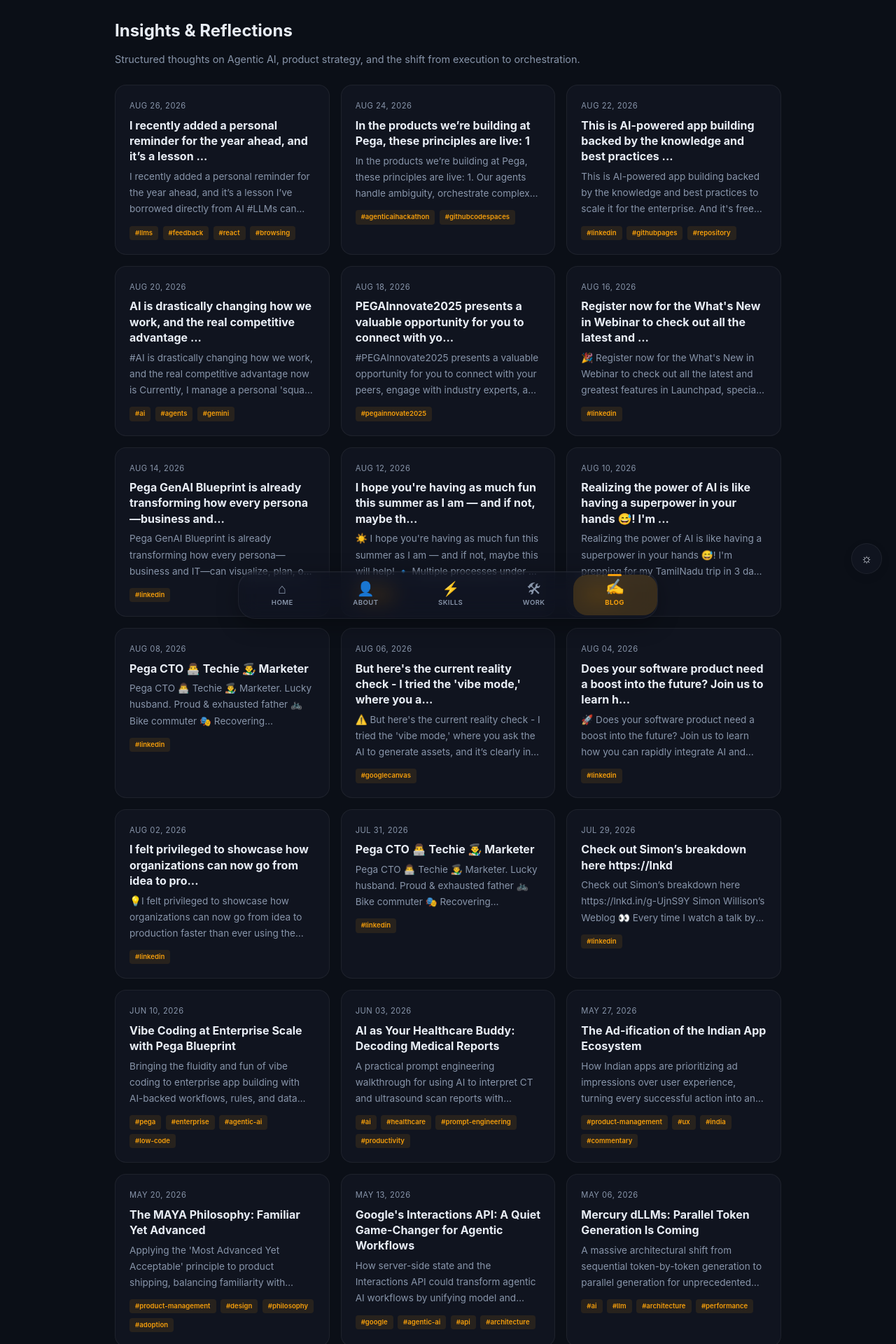
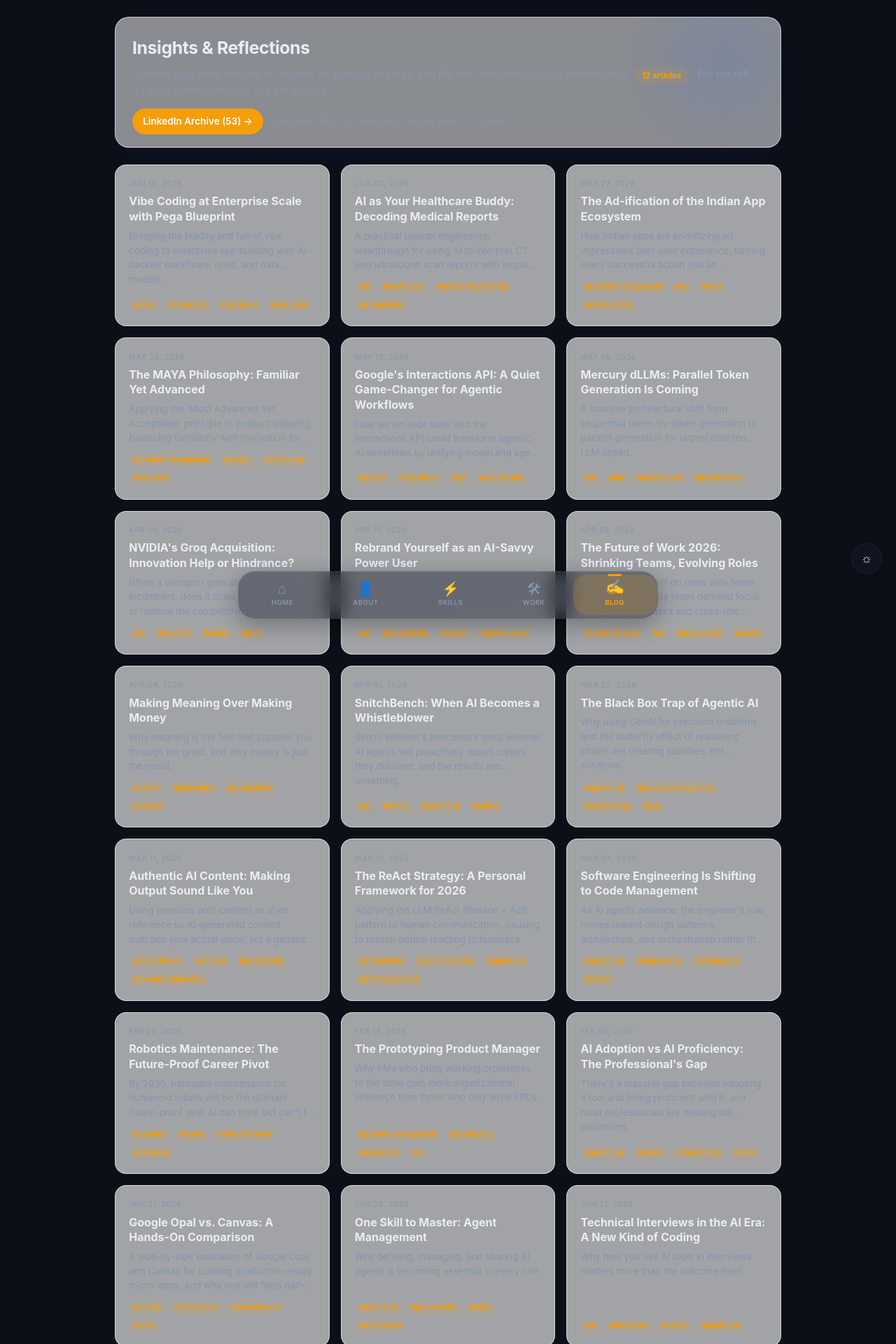
Before and after one commit to SatyaDileep/SatyaDileep.github.io, a Jekyll site: the page built from blog.md, in a window 1280 px wide. Shown: the top 1920 px of the page at 70% size. Built offline with Jekyll 4.4.1, drawn with Linux system fonts in a browser that asks for light colours.

Commit message:
fix(blog): restore curated framing, move LinkedIn flood to /linkedin/ archive
- Removed 15 linkedin _posts from _posts (they now live only in _data/linkedin_posts.json + /linkedin/ archive)
- Blog now filters where source != linkedin -> shows 12 curated articles only
- New glass hero with mesh, CTA to LinkedIn Archive (53 pure posts), pills
- Blog cards upgraded to glass (backdrop-blur 12px), top accent bar on hover, clean dates

```diff
--- a/_posts/2026-07-29-linkedin-check-out-simon-s-breakdown-here-https-lnkd.md
+++ /dev/null
@@ -1,10 +0,0 @@
----
-layout: default
-title: "Check out Simon’s breakdown here https://lnkd"
-description: "Check out Simon’s breakdown here https://lnkd.in/g-UjnS9Y Simon Willison’s Weblog 👀 Every time I watch a talk by Guy Kawasaki, I’m struck by one specific idea that has influenced m..."
-tags: [linkedin]
-source: linkedin
-linkedin_url: https://www.linkedin.com/in/satya-dileep-kumar-thotakura-9b25021b/
----
-
-Check out Simon’s breakdown here https://lnkd.in/g-UjnS9Y Simon Willison’s Weblog 👀 Every time I watch a talk by Guy Kawasaki, I’m struck by one specific idea that has influenced me more than any other: "Making meaning is more important than making money." In a world obsessed with side hustles and scaling, that sounds like a bold claim. But when you apply it to your career, it’s the ultimate truth.
--- a/_posts/2026-07-31-linkedin-pega-cto-techie-marketer.md
+++ /dev/null
@@ -1,10 +0,0 @@
----
-layout: default
-title: "Pega CTO 👨‍💻 Techie 👨‍🎨 Marketer"
-description: "Pega CTO 👨‍💻 Techie 👨‍🎨 Marketer. Lucky husband. Proud & exhausted father 🚲 Bike commuter 🎭 Recovering improviser, trying to live a Yes, And life 🏳️‍🌈 Honored to be Exec Sponsor, P..."
-tags: [linkedin]
-source: linkedin
-linkedin_url: https://www.linkedin.com/in/satya-dileep-kumar-thotakura-9b25021b/
----
-
-Pega CTO 👨‍💻 Techie 👨‍🎨 Marketer. Lucky husband. Proud & exhausted father 🚲 Bike commuter 🎭 Recovering improviser, trying to live a Yes, And life 🏳️‍🌈 Honored to be Exec Sponsor, Pride@Pega. Every business wants to move with the speed and agility of a race car. The truth is, especially when it comes to AI adoption, most organizations are stuck in the slow lane—bogged down by legacy systems and outdated processes.
--- a/_posts/2026-08-02-linkedin-i-felt-privileged-to-showcase-how-organizatio.md
+++ /dev/null
@@ -1,10 +0,0 @@
----
-layout: default
-title: "I felt privileged to showcase how organizations can now go from idea to pro..."
-description: "💡I felt privileged to showcase how organizations can now go from idea to production faster than ever using the latest innovations in Pega—including the transformative capabilities ..."
-tags: [linkedin]
-source: linkedin
-linkedin_url: https://www.linkedin.com/in/satya-dileep-kumar-thotakura-9b25021b/
----
-
-💡I felt privileged to showcase how organizations can now go from idea to production faster than ever using the latest innovations in Pega—including the transformative capabilities of Generative AI. It’s a testament to the incredible work our team has done to push the boundaries of what’s possible. Attendees at our booth were genuinely wowed by all of the features we’ve built, and the excitement around our upcoming release of
--- a/_posts/2026-08-04-linkedin-does-your-software-product-need-a-boost-into-.md
+++ /dev/null
@@ -1,10 +0,0 @@
----
-layout: default
-title: "Does your software product need a boost into the future? Join us to learn h..."
-description: "🚀 Does your software product need a boost into the future? Join us to learn how you can rapidly integrate AI and agentic capabilities into your existing products — without the heav..."
-tags: [linkedin]
-source: linkedin
-linkedin_url: https://www.linkedin.com/in/satya-dileep-kumar-thotakura-9b25021b/
----
-
-🚀 Does your software product need a boost into the future? Join us to learn how you can rapidly integrate AI and agentic capabilities into your existing products — without the heavy lift. Discover practical ways to enhance your offering, deliver greater value to your clients, and stay ahead in an AI-powered market. 📅 Save your spot and start leveling up your product strategy: https://lnkd.in/gYQ5BdaJ Thu, Nov 20, 2025, 9:30 PM - 10:30 PM IST Adding AI Features that Drive Client Value
--- a/_posts/2026-08-06-linkedin-but-here-s-the-current-reality-check-i-tried-.md
+++ /dev/null
@@ -1,10 +0,0 @@
----
-layout: default
-title: "But here's the current reality check - I tried the 'vibe mode,' where you a..."
-description: "⚠️ But here's the current reality check - I tried the 'vibe mode,' where you ask the AI to generate assets, and it’s clearly in its very early experimental stages. Most of the time..."
-tags: [googlecanvas]
-source: linkedin
-linkedin_url: https://www.linkedin.com/in/satya-dileep-kumar-thotakura-9b25021b/
----
-
-⚠️ But here's the current reality check - I tried the "vibe mode," where you ask the AI to generate assets, and it’s clearly in its very early experimental stages. Most of the time, it ignores the critical validation-first approach and misaligns expectations. Adjusting that output without manual intervention isn't easy. 💻When I put Opal's output side-by-side with my app built in #GoogleCanvas, Opal's result looks half-baked. I’m eagerly awaiting the next set of iterative improvements for
--- a/_posts/2026-08-08-linkedin-pega-cto-techie-marketer.md
+++ /dev/null
@@ -1,10 +0,0 @@
----
-layout: default
-title: "Pega CTO 👨‍💻 Techie 👨‍🎨 Marketer"
-description: "Pega CTO 👨‍💻 Techie 👨‍🎨 Marketer. Lucky husband. Proud & exhausted father 🚲 Bike commuter 🎭 Recovering improviser, trying to live a Yes, And life 🏳️‍🌈 Honored to be Exec Sponsor, P..."
-tags: [linkedin]
-source: linkedin
-linkedin_url: https://www.linkedin.com/in/satya-dileep-kumar-thotakura-9b25021b/
----
-
-Pega CTO 👨‍💻 Techie 👨‍🎨 Marketer. Lucky husband. Proud & exhausted father 🚲 Bike commuter 🎭 Recovering improviser, trying to live a Yes, And life 🏳️‍🌈 Honored to be Exec Sponsor, Pride@Pega. Good Vibes Thursday! Today we announced a new AI Assistant in Blueprint. If you've done any "vibe coding" you know how fun and exciting it is to watch an app magically take shape. If you've done any enterprise app deployments, you know there is a LONG ROAD between a quick app and mission-critical solution.
--- a/_posts/2026-08-10-linkedin-realizing-the-power-of-ai-is-like-having-a-su.md
+++ /dev/null
@@ -1,10 +0,0 @@
----
-layout: default
-title: "Realizing the power of AI is like having a superpower in your hands 😅! I'm ..."
-description: "Realizing the power of AI is like having a superpower in your hands 😅! I'm prepping for my TamilNadu trip in 3 days and I didn't want to rely on excel sheets and printouts. Also, d..."
-tags: [canvas]
-source: linkedin
-linkedin_url: https://www.linkedin.com/in/satya-dileep-kumar-thotakura-9b25021b/
----
-
-Realizing the power of AI is like having a superpower in your hands 😅! I'm prepping for my TamilNadu trip in 3 days and I didn't want to rely on excel sheets and printouts. Also, didn't want to struggle with translate apps for common phrases. 😏So, I decided to give Google #canvas mode a shot and started vibecoding my requirements. The output? Absolutely blew my mind! In just 30 minutes and 3 iterations, I got an app that's got everything I need: - Takes my unstructured itinerary and turns it into an intuitive schedule
--- a/_posts/2026-08-12-linkedin-i-hope-you-re-having-as-much-fun-this-summer-.md
+++ /dev/null
@@ -1,10 +0,0 @@
----
-layout: default
-title: "I hope you're having as much fun this summer as I am — and if not, maybe th..."
-description: "☀️ I hope you're having as much fun this summer as I am — and if not, maybe this will help! 🔹 Multiple processes under a stage – You can now manually add more than one process to a..."
-tags: [linkedin]
-source: linkedin
-linkedin_url: https://www.linkedin.com/in/satya-dileep-kumar-thotakura-9b25021b/
----
-
-☀️ I hope you're having as much fun this summer as I am — and if not, maybe this will help! 🔹 Multiple processes under a stage – You can now manually add more than one process to a stage using the 3-dot menu on the stage chevron. (AI suggestions coming soon!) 🔹 Smarter file handling – Uploaded documents can now be deleted and regenerated at any point. No more starting over just to fix a file. 🔹 Full-screen preview – Go full screen in Blueprint preview to get a better view of any channel. Because sometimes, bigger is better.
--- a/_posts/2026-08-14-linkedin-pega-genai-blueprint-is-already-transforming-.md
+++ /dev/null
@@ -1,10 +0,0 @@
----
-layout: default
-title: "Pega GenAI Blueprint is already transforming how every persona—business and..."
-description: "Pega GenAI Blueprint is already transforming how every persona—business and IT—can visualize, plan, or modernize their ideas and journeys. But what happens once your blueprint is r..."
-tags: [linkedin]
-source: linkedin
-linkedin_url: https://www.linkedin.com/in/satya-dileep-kumar-thotakura-9b25021b/
----
-
-Pega GenAI Blueprint is already transforming how every persona—business and IT—can visualize, plan, or modernize their ideas and journeys. But what happens once your blueprint is ready? That’s where the Import and Extend Apps with Blueprint feature comes in. With just a few clicks, you can turn your blueprint into a working app. Developers can easily track steps needed to complete the app, making it faster to move from vision to production 🚀.. Curious to see it live?Visit us at Enterprise App Dev booth on July 28 at Feed post number 102
--- a/_posts/2026-08-16-linkedin-register-now-for-the-what-s-new-in-webinar-to.md
+++ /dev/null
@@ -1,10 +0,0 @@
----
-layout: default
-title: "Register now for the What's New in Webinar to check out all the latest and ..."
-description: "🎉 Register now for the What's New in Webinar to check out all the latest and greatest features in Launchpad, specially designed for our awesome existing Launchpad providers! 🚀 📣 Jo..."
-tags: [linkedin]
-source: linkedin
-linkedin_url: https://www.linkedin.com/in/satya-dileep-kumar-thotakura-9b25021b/
----
-
-🎉 Register now for the What's New in Webinar to check out all the latest and greatest features in Launchpad, specially designed for our awesome existing Launchpad providers! 🚀 📣 Join us for the latest session in our "What’s New in Launchpad" series, designed exclusively for existing Launchpad providers. In this webinar, you’ll explore the newest features and enhancements that help you deliver more value and streamline your operations. ✨ Subscription Entitlement Management – Gain better control and visibility over subscription entitlements.
--- a/_posts/2026-08-18-linkedin-pegainnovate2025-presents-a-valuable-opportun.md
+++ /dev/null
@@ -1,10 +0,0 @@
----
-layout: default
-title: "PEGAInnovate2025 presents a valuable opportunity for you to connect with yo..."
-description: "#PEGAInnovate2025 presents a valuable opportunity for you to connect with your peers, engage with industry experts, and ignite meaningful collaborations that can truly make a diffe..."
-tags: [pegainnovate2025]
-source: linkedin
-linkedin_url: https://www.linkedin.com/in/satya-dileep-kumar-thotakura-9b25021b/
----
-
-#PEGAInnovate2025 presents a valuable opportunity for you to connect with your peers, engage with industry experts, and ignite meaningful collaborations that can truly make a difference. Global Engineering Leader, Establish large scale global in-house centers, Product Leadership, Digital Transformation, Recognized with an honorary doctorate in Strategic Management Global Engineering Leader, Establish large scale global in-house centers, Product Leadership, Digital Transformation, Recognized with an honorary doctorate in Strategic Management Whether you're leading strategy, driving execution, or exploring what’s next -
--- a/_posts/2026-08-20-linkedin-ai-is-drastically-changing-how-we-work-and-th.md
+++ /dev/null
@@ -1,10 +0,0 @@
----
-layout: default
-title: "AI is drastically changing how we work, and the real competitive advantage ..."
-description: "#AI is drastically changing how we work, and the real competitive advantage now is Currently, I manage a personal 'squad' of 8 to 10 #agents. I don’t use every single one every day..."
-tags: [ai, agents, gemini]
-source: linkedin
-linkedin_url: https://www.linkedin.com/in/satya-dileep-kumar-thotakura-9b25021b/
----
-
-#AI is drastically changing how we work, and the real competitive advantage now is Currently, I manage a personal "squad" of 8 to 10 #agents. I don’t use every single one every day, but they are essential for me to stay productive. Here is why: 🌟Defeating the "Boring": I identify repetitive, manual tasks—ex: creating a themed color palette or breaking down complex stories—and I build an agent to handle them. 🪄Constant Evolution: Management means staying ahead of the market. When #Gemini added Google Search integration, I didn't just "use" it—I upgraded my agents to ensure they were pulling real-time data instead of static info.
--- a/_posts/2026-08-22-linkedin-this-is-ai-powered-app-building-backed-by-the.md
+++ /dev/null
@@ -1,10 +0,0 @@
----
-layout: default
-title: "This is AI-powered app building backed by the knowledge and best practices ..."
-description: "This is AI-powered app building backed by the knowledge and best practices to scale it for the enterprise. And it's free for anyone to use, today. Check it out at the link below. T..."
-tags: [linkedin, githubpages, repository]
-source: linkedin
-linkedin_url: https://www.linkedin.com/in/satya-dileep-kumar-thotakura-9b25021b/
----
-
-This is AI-powered app building backed by the knowledge and best practices to scale it for the enterprise. And it's free for anyone to use, today. Check it out at the link below. This morning, I challenged myself to update my professional profile outside of #Linkedin . I know GitHub offers a solution- #GithubPages which is a great way to build a public-facing profile and host projects with minimal coding, but I've never gotten around to it due to the time required to edit the #repository and work with Jekyll/HTML/CSS. So, I decided to use an I clearly explained what I wanted and how I wanted it, and provided my LinkedIn profile content, videos, and some of my posts for the agent to analyze my writing style.
--- a/_posts/2026-08-24-linkedin-in-the-products-we-re-building-at-pega-these-.md
+++ /dev/null
@@ -1,10 +0,0 @@
----
-layout: default
-title: "In the products we’re building at Pega, these principles are live: 1"
-description: "In the products we’re building at Pega, these principles are live: 1. Our agents handle ambiguity, orchestrate complex tasks end-to-end, and adapt seamlessly across multiple tools...."
-tags: [agenticaihackathon, githubcodespaces]
-source: linkedin
-linkedin_url: https://www.linkedin.com/in/satya-dileep-kumar-thotakura-9b25021b/
----
-
-In the products we’re building at Pega, these principles are live: 1. Our agents handle ambiguity, orchestrate complex tasks end-to-end, and adapt seamlessly across multiple tools. ⚒️ 2. We lean on strong foundations, crystal-clear instructions, and start simple—scaling to multi-agent setups only when it makes sense. 🤹‍♂️. 3. Guardrails are baked in at every stage to keep things safe and reliable. 🔒 Link to the guide: https://lnkd.in/dp68sHGJ 🚀 Today, I participated in the #AgenticAIHackathon along with Pankaj Rawal hosted by Airtribe & Pine Labs, focused on solving real fintech challenges with intelligent agents. 🎯 Starting with a modest laptop (6GB RAM, no IDEs), I planned to lead on vision and presentation—then unexpectedly jumped into coding as the ideas flowed. We tackled creating a seamless, gamified interface for easy Pine Labs payment gateway integration. ✨ Using Lovable, I prototyped my vision until my tokens expired. Instead of setting up VS Code locally (too slow on my laptop), I turned to #GithubCodespaces — coding directly in the browser with the help of GitHub's Copilot AI Agent. The speed and precision were mind-blowing! 🏆 Our approach impressed the judges, and we proudly secured the runner-up spot!
--- a/_posts/2026-08-26-linkedin-i-recently-added-a-personal-reminder-for-the-.md
+++ /dev/null
@@ -1,10 +0,0 @@
----
-layout: default
-title: "I recently added a personal reminder for the year ahead, and it’s a lesson ..."
-description: "I recently added a personal reminder for the year ahead, and it’s a lesson I’ve borrowed directly from AI #LLMs can learn from us, but there’s a specific Agentic Design Pattern hum..."
-tags: [llms, feedback, react, browsing]
-source: linkedin
-linkedin_url: https://www.linkedin.com/in/satya-dileep-kumar-thotakura-9b25021b/
----
-
-I recently added a personal reminder for the year ahead, and it’s a lesson I’ve borrowed directly from AI #LLMs can learn from us, but there’s a specific Agentic Design Pattern humans desperately need to adopt: ReAct (Reason + Act). 𝗧𝗵𝗲 𝗛𝘂𝗺𝗮𝗻 "𝗕𝘂𝗴" 🐛 • In conversations—especially when receiving feedback or dealing with a "blame game"—our default setting is often to react instantly. • Someone points a finger ➡️ We get defensive. • Someone gives tough #feedback ➡️ We start a debate. • The result? Heated arguments, spoiled relationships, and a bad impression. 𝗧𝗵𝗲 𝗔𝗴𝗲𝗻𝘁𝗶𝗰 "𝗙𝗶𝘅" 🤖 1. In the world of LLMs, the #ReAct pattern is brilliant because it forces the system to Reason first and Act second. 2. It creates a "buffer" where the model thinks through the context, identifies the goal, and then executes the step. It doesn't just spit out the first thought; it validates it against logic. 𝗠𝘆 𝟮𝟬𝟮𝟲 𝗜𝗺𝗽𝗹𝗲𝗺𝗲𝗻𝘁𝗮𝘁𝗶𝗼𝗻 🛠️ I’m applying this to my own communication. Before responding to a trigger: • 1. Stop..! 2. Reason: Why are they saying this? What is my goal here? Is my immediate response helpful or just defensive? • Act: Respond based on logic, not just the impulse. • By giving ourselves that "latency" for reasoning, we avoid unnecessary friction and maintain better professional relationships. Rama Kumar Surampudi and 1 other #browsing, and walking into more confusion.
--- a/blog.md
+++ b/blog.md
@@ -4,29 +4,50 @@ title: Blog
 ---
 
 <style>
-.blog-header { margin-bottom: 1.5rem; }
-.blog-header h1 { margin: 0 0 0.5rem; font-size: 1.5rem; }
-.blog-header p { color: var(--muted); margin: 0; font-size: 0.9rem; }
+.blog-hero{position:relative;overflow:hidden;background:rgba(255,255,255,0.52);backdrop-filter:blur(16px) saturate(1.25);border:1px solid rgba(255,255,255,0.6);border-radius:20px;padding:1.4rem 1.5rem 1.1rem;margin-bottom:1.5rem;box-shadow:0 8px 32px rgba(37,99,235,0.06)}
+body.dark .blog-hero{background:rgba(18,22,34,0.42);border-color:rgba(255,255,255,0.06)}
+.blog-hero .mesh::before{content:'';position:absolute;width:280px;height:280px;right:-60px;top:-80px;background:radial-gradient(circle, rgba(37,99,235,0.12), transparent 70%);filter:blur(8px);pointer-events:none}
+.blog-hero h1{margin:0 0 0.3rem;font-size:1.55rem;letter-spacing:-0.4px;position:relative}
+.blog-hero p{color:var(--muted);margin:0;font-size:0.9rem;line-height:1.6;position:relative}
+.blog-hero .cta-row{margin-top:0.9rem;display:flex;gap:0.6rem;flex-wrap:wrap;position:relative}
+.pill{font-size:0.7rem;font-weight:700;padding:0.3rem 0.7rem;border-radius:999px;background:var(--primary-dim);color:var(--primary)}
+.blog-grid{display:grid;grid-template-columns:repeat(auto-fill,minmax(280px,1fr));gap:1rem}
+.blog-card{position:relative;overflow:hidden;background:rgba(255,255,255,0.62);backdrop-filter:blur(12px) saturate(1.15);border:1px solid rgba(255,255,255,0.58);border-radius:16px;padding:1.2rem;cursor:pointer;transition:var(--transition);display:flex;flex-direction:column;min-height:170px}
+body.dark .blog-card{background:rgba(22,18,36,0.42);border-color:rgba(255,255,255,0.07)}
+.blog-card:hover{transform:translateY(-3px);box-shadow:var(--shadow-lg);border-color:var(--primary)}
+.blog-card .card-date{font-size:0.68rem;color:var(--muted);letter-spacing:0.5px;text-transform:uppercase;margin-bottom:0.35rem}
+.blog-card .card-title{margin:0 0 0.4rem;font-size:1rem;line-height:1.35}
+.blog-card .card-desc{margin:0;color:var(--muted);font-size:0.83rem;line-height:1.55;display:-webkit-box;-webkit-line-clamp:3;-webkit-box-orient:vertical;overflow:hidden;flex:1}
+.blog-card .card-tags{margin-top:0.7rem;display:flex;flex-wrap:wrap;gap:0.35rem}
+.blog-card .tag{font-size:0.6rem;font-weight:700;padding:2px 7px;border-radius:999px;background:var(--primary-dim);color:var(--primary)}
+.card-top{height:3px;background:linear-gradient(90deg,var(--primary),var(--accent));border-radius:4px;margin:-1.2rem -1.2rem 0.9rem -1.2rem;opacity:0}
+.blog-card:hover .card-top{opacity:1}
 </style>
 
-<div class="blog-header">
+<div class="blog-hero">
+  <div class="mesh"></div>
   <h1>Insights & Reflections</h1>
-  <p>Structured thoughts on Agentic AI, product strategy, and the shift from execution to orchestration.</p>
+  <p>Curated long-form thinking on Agentic AI, product strategy, and the shift from execution to orchestration. <span class="pill">12 articles</span> · For the full 53-post LinkedIn history, see the archive.</p>
+  <div class="cta-row">
+    <a href="{{ '/linkedin/' | relative_url }}" class="btn" style="padding:0.45rem 0.95rem;font-size:0.85rem">LinkedIn Archive (53) →</a>
+    <span style="align-self:center;font-size:0.78rem;color:var(--muted)">Pure posts only — no reactions, full text even >210 chars</span>
+  </div>
 </div>
 
 <div class="blog-grid">
-  {% assign sorted_posts = site.posts | sort: 'date' | reverse %}
-  {% for post in sorted_posts %}
+  {% assign curated = site.posts | where_exp: "p", "p.source != 'linkedin'" | sort: 'date' | reverse %}
+  {% for post in curated %}
     <article class="blog-card"
       data-url="{{ post.url | relative_url }}"
       data-title="{{ post.title | escape }}"
       data-date="{{ post.date | date: '%b %d, %Y' }}">
+      <div class="card-top"></div>
       <div class="card-date">{{ post.date | date: "%b %d, %Y" }}</div>
       <h2 class="card-title">{{ post.title }}</h2>
       <p class="card-desc">{{ post.description }}</p>
       {% if post.tags %}
       <div class="card-tags">
-        {% for tag in post.tags %}
+        {% for tag in post.tags limit:4 %}
           <span class="tag">#{{ tag }}</span>
         {% endfor %}
       </div>
@@ -60,13 +81,11 @@ document.addEventListener('DOMContentLoaded', function() {
   const mText = modal.querySelector('.modal-text');
   const mHeader = modal.querySelector('.modal-header');
   let loaded = {};
-
   cards.forEach(card => {
     card.addEventListener('click', () => {
       const url = card.dataset.url;
       const title = card.dataset.title;
       const date = card.dataset.date;
-
       mTitle.textContent = title;
       mDate.textContent = date;
       mText.innerHTML = '';
@@ -75,46 +94,31 @@ document.addEventListener('DOMContentLoaded', function() {
       spinner.style.display = 'block';
       modal.classList.add('active');
       document.body.style.overflow = 'hidden';
-
       if (loaded[url]) {
         spinner.style.display = 'none';
         mText.innerHTML = loaded[url];
         mText.style.display = '';
         return;
       }
-
-      fetch(url)
-        .then(res => res.text())
-        .then(html => {
-          const startTag = '<main class="container" id="page-content">';
-          const endTag = '</main>';
-          const start = html.indexOf(startTag);
-          const end = html.indexOf(endTag, start);
-          let content = '';
-          if (start !== -1 && end !== -1) {
-            content = html.slice(start + startTag.length, end).trim();
-          }
-          loaded[url] = content;
-          mText.innerHTML = content;
-          spinner.style.display = 'none';
-          mText.style.display = '';
-        });
+      fetch(url).then(res => res.text()).then(html => {
+        const s = '<main class="container" id="page-content">';
+        const e = '</main>';
+        const a = html.indexOf(s);
+        const b = html.indexOf(e, a);
+        let content = '';
+        if (a !== -1 && b !== -1) content = html.slice(a + s.length, b).trim();
+        loaded[url] = content;
+        mText.innerHTML = content;
+        spinner.style.display = 'none';
+        mText.style.display = '';
+      });
     });
   });
-
   const closeBtn = modal.querySelector('.modal-close');
   const backdrop = modal.querySelector('.modal-backdrop');
-
-  function closeModal() {
-    modal.classList.remove('active');
-    document.body.style.overflow = '';
-    setTimeout(() => { mText.innerHTML = ''; }, 300);
-  }
-
+  function closeModal(){ modal.classList.remove('active'); document.body.style.overflow=''; setTimeout(()=>{mText.innerHTML='';},300); }
   closeBtn.addEventListener('click', closeModal);
   backdrop.addEventListener('click', closeModal);
-  document.addEventListener('keydown', e => {
-    if (e.key === 'Escape') closeModal();
-  });
+  document.addEventListener('keydown', e=>{ if(e.key==='Escape') closeModal(); });
 });
 </script>
```
